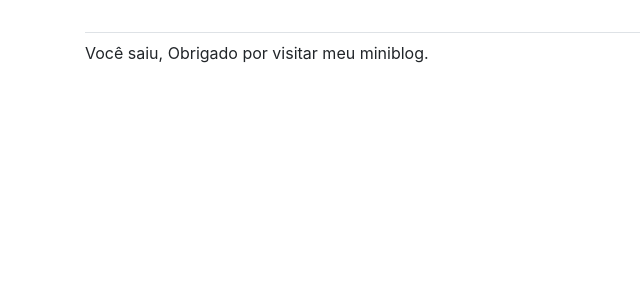
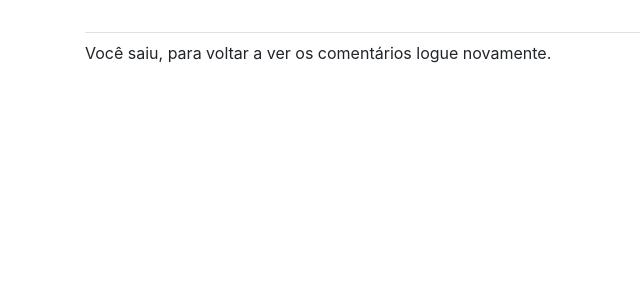
Before and after one commit to elielkoutinho/miniblog_II, a Django app: a page that uses users/templates/registration/logged_out.html in a window 1280 px wide. Shown: the part 58-358 px from the top of the page, without its empty margins (0-640 px from the left). Run offline with Django 3.2, Linux system fonts and the light colour scheme; some libraries are stand-ins or nearby versions.

Commit message:
remodelagem template de logout.

```diff
--- a/users/templates/registration/logged_out.html
+++ b/users/templates/registration/logged_out.html
@@ -1,5 +1,5 @@
 {% extends "learning_logs/base.html" %}
 
 {% block content %}
-  <p>Você saiu, Obrigado por visitar meu miniblog.</p>
+  <p>Você saiu, para voltar a ver os comentários logue novamente.</p>
 {% endblock content %}
```
